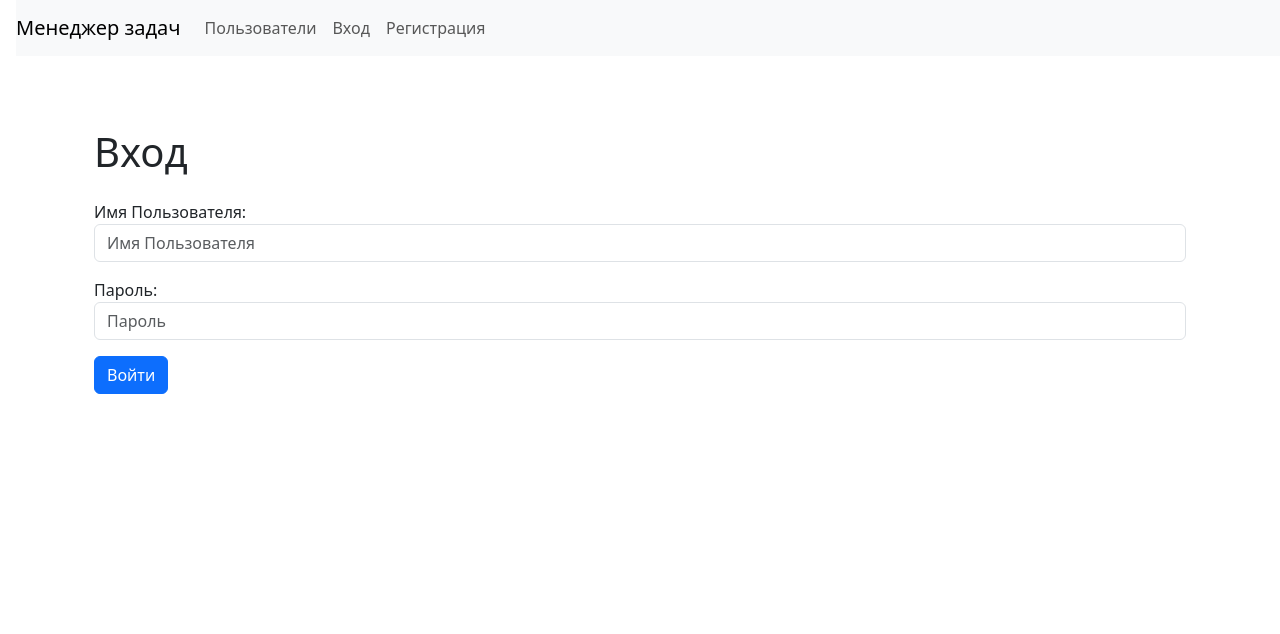
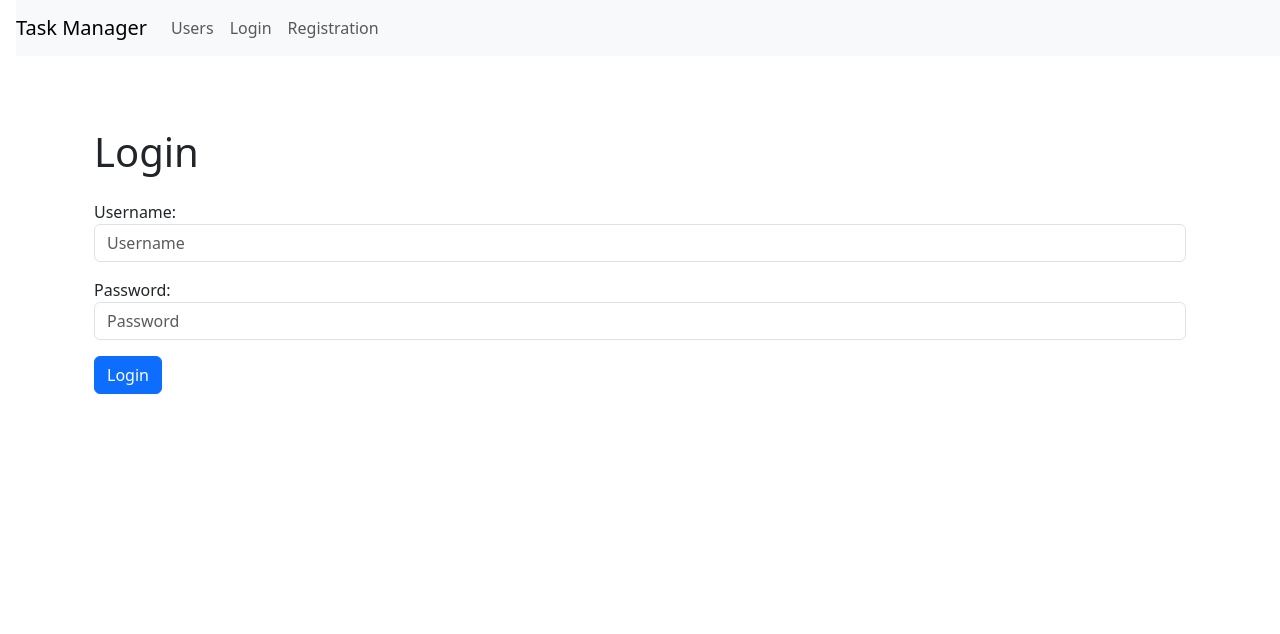
Before and after one commit to chustovalena/python-project-52, a Django app: page /login/ in a window 1280 px wide. Shown: the top 634 px of the page. Run offline with Django 5.2, Linux system fonts and the light colour scheme.

Commit message:
task_manager i18n update

```diff
--- a/task_manager/forms.py
+++ b/task_manager/forms.py
@@ -1,20 +1,21 @@
 from django import forms
 from django.contrib.auth.forms import AuthenticationForm
+from django.utils.translation import gettext_lazy as _
 
 
 class MyAuthenticationForm(AuthenticationForm):
     username = forms.CharField(
-        label='Имя Пользователя',
+        label=_('Username'),
         widget=forms.TextInput(attrs={
-            'placeholder': 'Имя Пользователя',
+            'placeholder': _('Username'),
             'class': 'form-control'
         })
     )
 
     password = forms.CharField(
-        label='Пароль',
+        label=_('Password'),
         widget=forms.PasswordInput(attrs={
-            'placeholder': 'Пароль',
+            'placeholder': _('Password'),
             'class': 'form-control'
         })
     )
--- a/task_manager/templates/base.html
+++ b/task_manager/templates/base.html
@@ -1,3 +1,5 @@
+{% load i18n %}
+
 <!doctype html>
 <html lang="en">
     <head>
@@ -5,43 +7,43 @@
         <meta name="viewport" content="width=device-width, initial-scale=1, shrink-to-fit=no">
         <meta name="description" content="Third project for Hexlet.io">
         <link href="https://cdn.jsdelivr.net/npm/bootstrap@5.3.8/dist/css/bootstrap.min.css" rel="stylesheet" integrity="sha384-sRIl4kxILFvY47J16cr9ZwB07vP4J8+LH7qKQnuqkuIAvNWLzeN8tE5YBujZqJLB" crossorigin="anonymous">
-        <title>Анализатор страниц</title>
+        <title>{% translate 'Task Manager' %}</title>
     </head>
 
     <body class="d-flex flex-column min-vh-100">
     <nav class="navbar navbar-expand-lg navbar-light bg-light ms-3">
-      <a class="navbar-brand" href="/">Менеджер задач</a>
+      <a class="navbar-brand" href="/">{% translate 'Task Manager' %}</a>
       <button class="navbar-toggler" data-bs-toggle="collapse" data-bs-target="#navbarToggleExternalContent">
         <span class="navbar-toggler-icon"></span>
       </button>
       <div class="collapse navbar-collapse" id="navbarToggleExternalContent">
         <ul class="navbar-nav mr-auto">
           <li class="nav-item">
-            <a class="nav-link" href="{% url 'users:index' %}">Пользователи</a>
+            <a class="nav-link" href="{% url 'users:index' %}">{% translate 'Users' %}</a>
           </li>
           {% if user.is_authenticated %}
           <li class="nav-item">
-              <a class="nav-link" href="{% url 'users:detail' user.id %}">Мой профиль</a>
+              <a class="nav-link" href="{% url 'users:detail' user.id %}">{% translate 'Profile' %}</a>
           </li>
           <li class="nav-item">
-              <a class="nav-link" href="{% url 'statuses:index' %}">Статусы</a>
+              <a class="nav-link" href="{% url 'statuses:index' %}">{% translate 'Statuses' %}</a>
           </li>
           <li class="nav-item">
-              <a class="nav-link" href="{% url 'labels:index' %}">Метки</a>
+              <a class="nav-link" href="{% url 'labels:index' %}">{% translate 'Labels' %}</a>
           </li>
           <li class="nav-item">
-              <a class="nav-link" href="{% url 'tasks:index' %}">Задачи</a>
+              <a class="nav-link" href="{% url 'tasks:index' %}">{% translate 'Tasks' %}</a>
           </li>
           <form method="post" class="nav-item" action="{% url 'logout' %}">
               {% csrf_token %}
-              <button type="submit" class="nav-link">Выйти</button>
+              <button type="submit" class="nav-link">{% translate 'Logout' %}</button>
           </form>
           {% else %}
           <li class="nav-item">
-            <a class="nav-link" href="{% url 'login' %}">Вход</a>
+            <a class="nav-link" href="{% url 'login' %}">{% translate 'Login' %}</a>
           </li>
           <li class="nav-item">
-            <a class="nav-link" href="/users/create/">Регистрация</a>
+            <a class="nav-link" href="/users/create/">{% translate 'Registration' %}</a>
           </li>
           {% endif %}
         </ul>
--- a/task_manager/templates/registration/login.html
+++ b/task_manager/templates/registration/login.html
@@ -1,8 +1,9 @@
 {% extends "base.html" %}
+{% load i18n %}
 
 {% block content %}
 <div class="container mt-5">
-    <h1 class="mb-4">Вход</h1>
+    <h1 class="mb-4">{% translate 'Login' %}</h1>
     <form method="post">
         {% csrf_token %}
         {{ form.non_field_errors }}
@@ -19,7 +20,7 @@
             {{ form.password.errors }}
         </div>
 
-        <button type="submit" class="btn btn-primary">Войти</button>
+        <button type="submit" class="btn btn-primary">{% translate 'Login' %}</button>
     </form>
 </div>
 {% endblock content %}
--- a/task_manager/urls.py
+++ b/task_manager/urls.py
@@ -1,6 +1,6 @@
 from django.contrib import admin
 from django.urls import path, include
-from .views import HomePageView, CustomLoginView, CustomLogoutView, rollbar_test
+from .views import HomePageView, CustomLoginView, CustomLogoutView
 
 urlpatterns = [
     path('', HomePageView.as_view(), name='home'),
@@ -11,5 +11,4 @@ urlpatterns = [
     path('tasks/', include(('task_manager.task.urls', 'tasks'), namespace='tasks')),
     path('labels/', include(('task_manager.label.urls', 'labels'), namespace='labels')),
     path('admin/', admin.site.urls),
-    path('rollbar-test/', rollbar_test),
 ]
--- a/task_manager/views.py
+++ b/task_manager/views.py
@@ -3,12 +3,7 @@ from django.contrib.auth.views import LoginView, LogoutView
 from django.contrib import messages
 from .forms import MyAuthenticationForm
 from django.http import HttpResponse
-
-
-def rollbar_test(request):
-    a = None
-    a.hello()  # намеренная ошибка
-    return HttpResponse("Rollbar test")
+from django.utils.translation import gettext as _
 
 
 class HomePageView(TemplateView):
@@ -21,7 +16,7 @@ class CustomLoginView(LoginView):
     form_class = MyAuthenticationForm
 
     def form_valid(self, form):
-        messages.success(self.request, "Вы успешно вошли в аккаунт!")
+        messages.success(self.request, _("You have successfully logged into your account!"))
         return super().form_valid(form)
 
 
@@ -29,5 +24,5 @@ class CustomLogoutView(LogoutView):
     next_page = "login"
 
     def dispatch(self, request, *args, **kwargs):
-        messages.info(request, "Вы успешно вышли из аккаунта")
+        messages.info(request, _("You have successfully logged out of your account"))
         return super().dispatch(request, *args, **kwargs)
```
Also changed, not shown: task_manager/templates/index.html (+4 -4 lines), task_manager/locale/ru/LC_MESSAGES/django.po (added), 1 other file.
